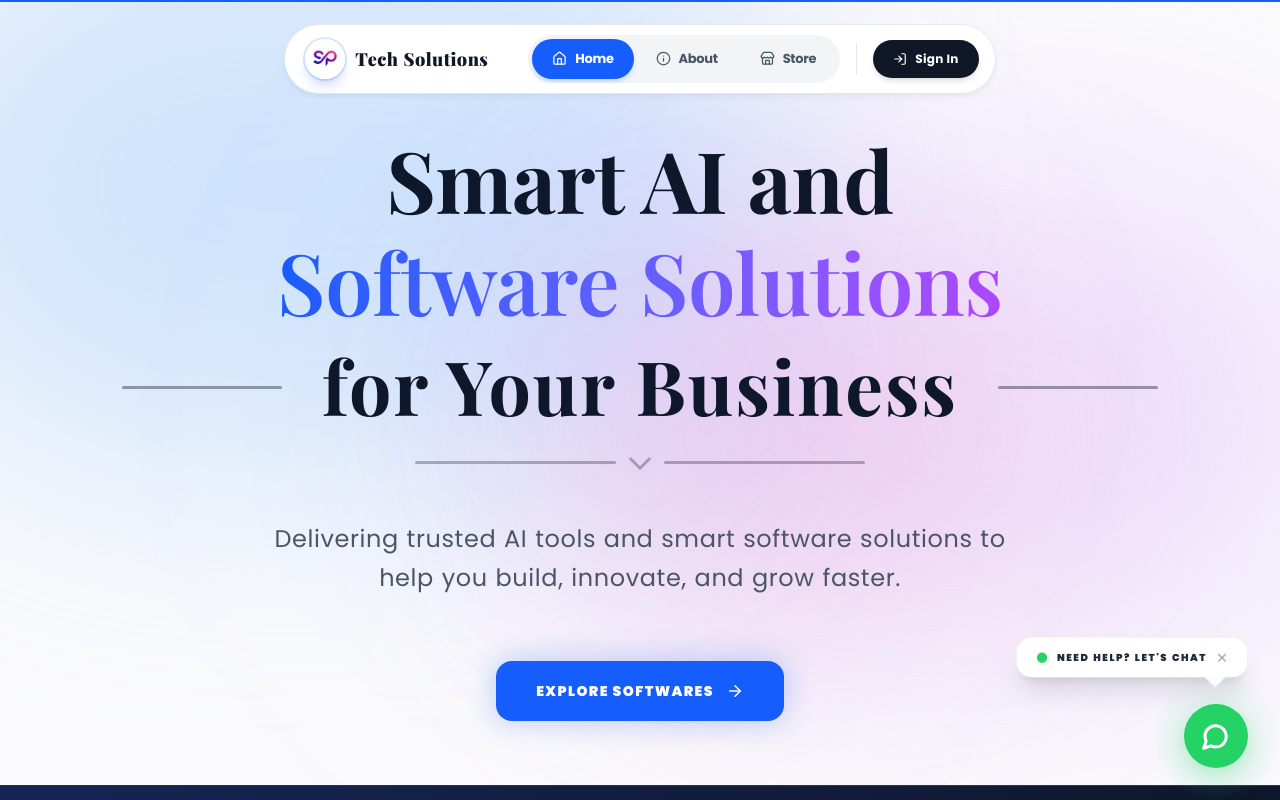
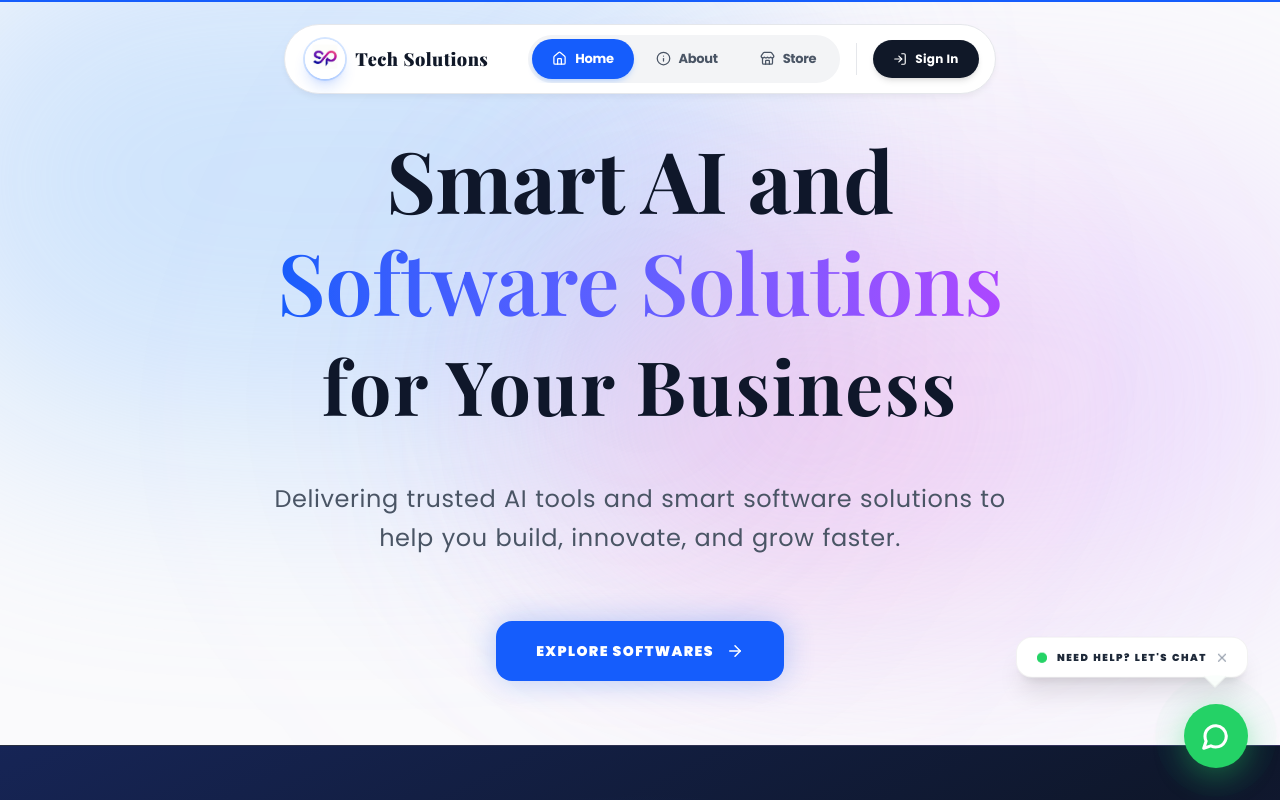
Before and after one commit to aun009/Software-Solution, a React (Vite) app: page / in a window 1280 px wide. Shown: the top 800 px of the page. Built offline with nearby package versions, Linux system fonts and the light colour scheme; no server answers; the database is empty; a web font is replaced by a local one.

Commit message:
font change

```diff
--- a/src/pages/HomePage.tsx
+++ b/src/pages/HomePage.tsx
@@ -85,19 +85,9 @@ export const HomePage = () => {
             </span>
 
             <div className="flex flex-col items-center mt-0 md:mt-1 gap-4 w-full">
-              <div className="flex items-center justify-center gap-6 md:gap-10 w-full px-4">
-                <div className="h-[2px] md:h-[3px] w-16 sm:w-24 md:w-40 bg-[#0f172a]/40 rounded-full"></div>
-                <span className="text-[35px] sm:text-5xl md:text-[65px] lg:text-[75px] text-[#0f172a] font-bold tracking-wide whitespace-nowrap leading-[1.1] pb-1">
-                  for Your Business
-                </span>
-                <div className="h-[2px] md:h-[3px] w-16 sm:w-24 md:w-40 bg-[#0f172a]/40 rounded-full"></div>
-              </div>
-
-              <div className="flex items-center justify-center gap-4 w-full max-w-[200px] sm:max-w-[300px] md:max-w-[450px] mt-2">
-                <div className="h-[2px] md:h-[3px] flex-1 bg-[#0f172a]/30 rounded-full"></div>
-                <div className="w-3 h-3 md:w-4 md:h-4 border-b-2 border-r-2 md:border-b-[3px] md:border-r-[3px] border-[#0f172a]/30 rotate-45 -translate-y-1"></div>
-                <div className="h-[2px] md:h-[3px] flex-1 bg-[#0f172a]/30 rounded-full"></div>
-              </div>
+              <span className="text-[35px] sm:text-5xl md:text-[65px] lg:text-[75px] text-[#0f172a] font-bold tracking-wide whitespace-nowrap leading-[1.1] pb-1">
+                for Your Business
+              </span>
             </div>
           </h1>
 
```
